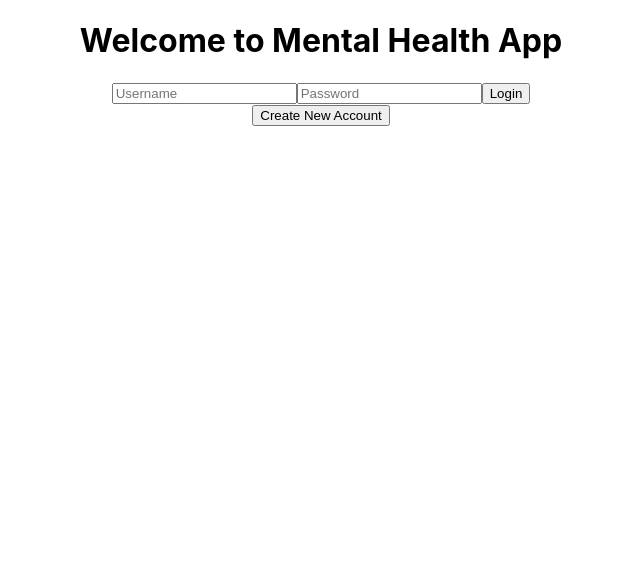
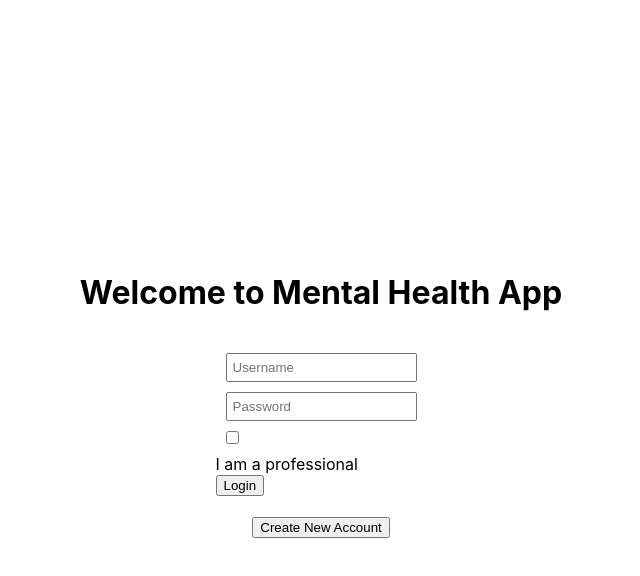
Before and after one commit to nickyim/HackRUfa23, a React (Create React App) app in the folder mentalhealth/: page / in a window 1280 px wide. Shown: the top 576 px of the page, without its empty margins (319-959 px from the left). Built offline with nearby package versions, Linux system fonts and the light colour scheme.

Commit message:
setup login

```diff
--- a/mentalhealth/package.json
+++ b/mentalhealth/package.json
@@ -5,6 +5,7 @@
     "@testing-library/user-event": "^13.5.0",
     "react": "^18.2.0",
     "react-dom": "^18.2.0",
+    "react-router-dom": "^6.16.0",
     "react-scripts": "5.0.1",
     "web-vitals": "^2.1.4"
   },
--- a/mentalhealth/src/App.js
+++ b/mentalhealth/src/App.js
@@ -1,10 +1,23 @@
-import './App.css';
+import React, { useState } from 'react';
 import Login from './pages/Login';
 
 function App() {
+  const [isLoggedIn, setIsLoggedIn] = useState(false);
+
+  const handleLogin = () => {
+    setIsLoggedIn(true);
+  };
+
   return (
     <div className="App">
-      <Login />
+      {isLoggedIn ? (
+        <div>
+          Welcome to the User Homepage!
+          {/* Placeholder for your UserSubmissions component */}
+        </div>
+      ) : (
+        <Login onLogin={handleLogin} />
+      )}
     </div>
   );
 }
--- /dev/null
+++ b/mentalhealth/src/pages/Login.css
@@ -0,0 +1,17 @@
+.landing-container {
+    display: flex;
+    flex-direction: column;
+    align-items: center;
+    justify-content: center;
+    height: 100vh;
+  }
+
+  .login-form, .create-account {
+    margin: 10px;
+  }
+
+  input {
+    display: block;
+    margin: 10px;
+    padding: 5px;
+  }
--- a/mentalhealth/src/pages/Login.jsx
+++ b/mentalhealth/src/pages/Login.jsx
@@ -1,16 +1,20 @@
 import React, { useState } from 'react';
+import './Login.css';
 
 function Login() {
   const [username, setUsername] = useState('');
   const [password, setPassword] = useState('');
+  const [isProfessional, setIsProfessional] = useState(false);
+  const [professionalCode, setProfessionalCode] = useState('');
 
   const handleLogin = () => {
-    // Handle login logic here (like sending a request to your server)
-    console.log(`Logging in with username: ${username} and password: ${password}`);
+    // You can put your login logic here.
+    // For now, I'll just log to the console.
+    console.log('Login button clicked!');
   };
 
   return (
-    <div className="login-container">
+    <div className="landing-container">
       <h1>Welcome to Mental Health App</h1>
 
       <div className="login-form">
@@ -26,6 +30,26 @@ function Login() {
           value={password}
           onChange={(e) => setPassword(e.target.value)}
         />
+
+        <div className="professional-check">
+          <input
+            type="checkbox"
+            id="professional"
+            checked={isProfessional}
+            onChange={() => setIsProfessional(!isProfessional)}
+          />
+          <label htmlFor="professional">I am a professional</label>
+        </div>
+
+        {isProfessional && (
+          <input
+            type="text"
+            placeholder="Enter professional code"
+            value={professionalCode}
+            onChange={(e) => setProfessionalCode(e.target.value)}
+          />
+        )}
+
         <button onClick={handleLogin}>
           Login
         </button>
```
Also changed, not shown: 1 other file (tests, documents, lock files or other folders).
